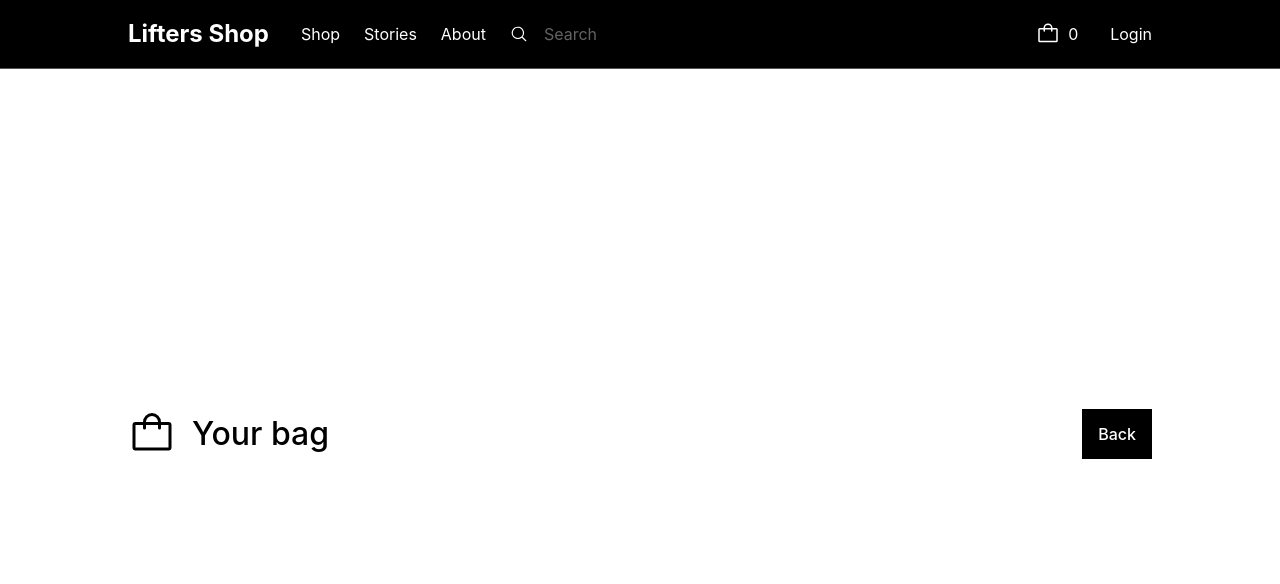
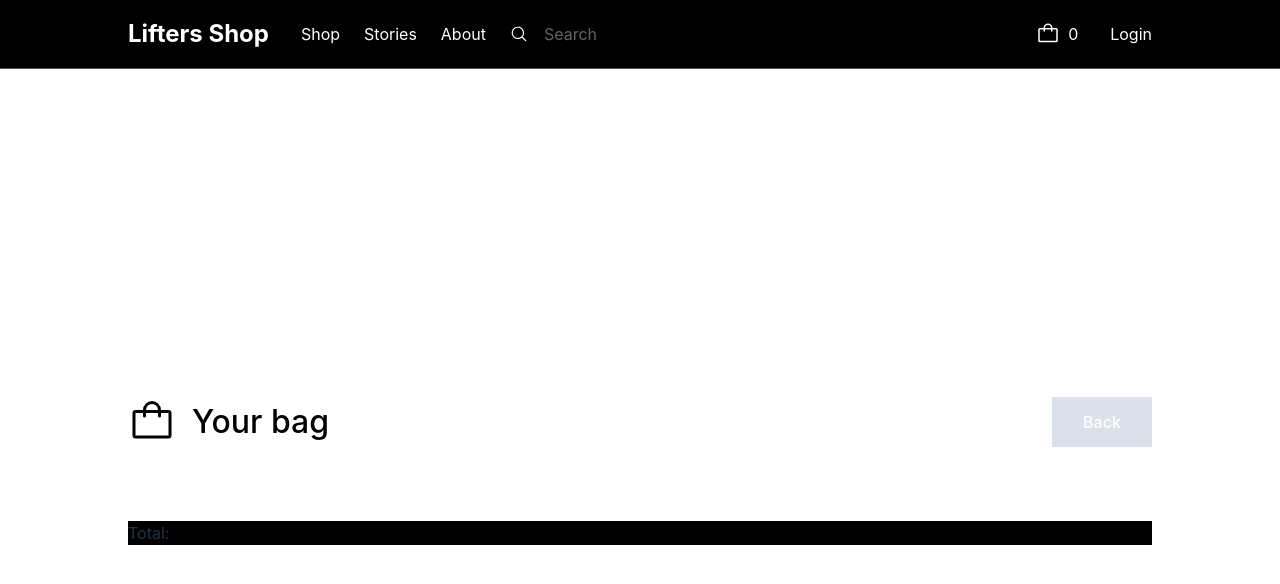
Before and after one commit to matheuspsb/lifters-shop, a React (Vite) app: page /payment in a window 1280 px wide. Shown: the top 584 px of the page. Built offline with nearby package versions, Linux system fonts and the light colour scheme.

Commit message:
feat: integrate useCartVisibility hook

```diff
--- a/src/layouts/Navbar/Navbar.tsx
+++ b/src/layouts/Navbar/Navbar.tsx
@@ -1,14 +1,18 @@
-import { useState } from "react";
 import { useNavigate } from "react-router-dom";
 import { useCart } from "../../contexts/CartContext";
 import { CartMenu } from "../../components";
 import { Bag, MagnifyingGlass } from "@phosphor-icons/react";
 import "./Navbar.css";
 
-const Navbar = () => {
+interface NavbarProps {
+  isCartVisible: boolean;
+  showCart: () => void;
+  hideCart: () => void;
+}
+
+const Navbar: React.FC<NavbarProps> = ({ isCartVisible, showCart, hideCart }) => {
   const navigate = useNavigate();
   const { state } = useCart();
-  const [isCartVisible, setIsCartVisible] = useState(false);
 
   return (
     <nav className="navbar">
@@ -28,10 +32,7 @@ const Navbar = () => {
       </div>
       <div className="navbar-right">
         <div className="cart-info">
-          <div
-            onClick={() => setIsCartVisible(true)}
-            className="cart-info-icon"
-          >
+          <div onClick={showCart} className="cart-info-icon">
             <Bag size={24} />
             <span className="cart-count">{state.cart.length}</span>
           </div>
@@ -39,7 +40,7 @@ const Navbar = () => {
         </div>
       </div>
       {isCartVisible && (
-        <div className="cart-overlay" onClick={() => setIsCartVisible(false)}>
+        <div className="cart-overlay" onClick={hideCart}>
           <div className="cart-content" onClick={(e) => e.stopPropagation()}>
             <CartMenu cart={state.cart} />
           </div>
--- a/src/layouts/PageLayout/PageLayout.tsx
+++ b/src/layouts/PageLayout/PageLayout.tsx
@@ -1,13 +1,16 @@
 import React from "react";
 import { Outlet } from "react-router-dom";
 import { Navbar } from "../Navbar";
+import useCartVisibility from "../../hooks/useCartVisible";
 
 const PageLayout = () => {
+  const cartVisibility = useCartVisibility();
+
   return (
     <React.Fragment>
-      <Navbar />
+      <Navbar {...cartVisibility} />
       <main className="page-layout">
-        <Outlet />
+        <Outlet context={cartVisibility} />
       </main>
     </React.Fragment>
   );
--- a/src/pages/Payment/Payment.css
+++ b/src/pages/Payment/Payment.css
@@ -38,3 +38,11 @@
   width: 100%;
   gap: 2rem;
 }
+
+.payment-body-form {
+  display: flex;
+  flex-direction: column;
+  width: 100%;
+  gap: 2rem;
+  background-color: #000;
+}
--- a/src/pages/Payment/Payment.tsx
+++ b/src/pages/Payment/Payment.tsx
@@ -1,10 +1,19 @@
+import { useNavigate, useOutletContext } from "react-router-dom";
 import { Bag } from "@phosphor-icons/react";
 import { useCart } from "../../contexts/CartContext";
 import { CustomButton, ProductCard } from "../../components";
 import "./Payment.css";
+import { useEffect } from "react";
+import { CartVisibility } from "../../types";
 
 const Payment = () => {
+  const navigate = useNavigate();
+  const { hideCart } = useOutletContext<CartVisibility>();
   const { state } = useCart();
+
+  useEffect(() => {
+    hideCart();
+  }, [hideCart]);
 
   return (
     <div className="payment">
@@ -13,19 +22,32 @@ const Payment = () => {
           <Bag size={48} color="#000" />
           <h6>Your bag</h6>
         </div>
-        <CustomButton title="Back" />
+        <CustomButton
+          title="Back"
+          backgroundColor="#DAE1EA"
+          width="100px"
+          onClick={() => navigate(-1)}
+        />
       </div>
 
       <div className="payment-body">
         <div className="payment-body-cart">
           {state.cart.map((product) => (
             <ProductCard
+              key={product.id}
               id={product.id}
               name={product.name}
               price={product.price}
               image={product.image}
             />
           ))}
+
+          <div className="payment-body-form">
+            <div className="payment-body-form-total">
+              <span>Total:</span>
+              <span></span>
+            </div>
+          </div>
         </div>
       </div>
     </div>
--- a/src/types/index.ts
+++ b/src/types/index.ts
@@ -17,3 +17,9 @@ export type ProductProps = {
   tamanhos: string[];
   fotos: PictureProps[];
 }
+
+export interface CartVisibility {
+  isCartVisible: boolean;
+  showCart: () => void;
+  hideCart: () => void;
+}
```
Also changed, not shown: src/components/Cart/Cart.tsx (+4 -4 lines).
